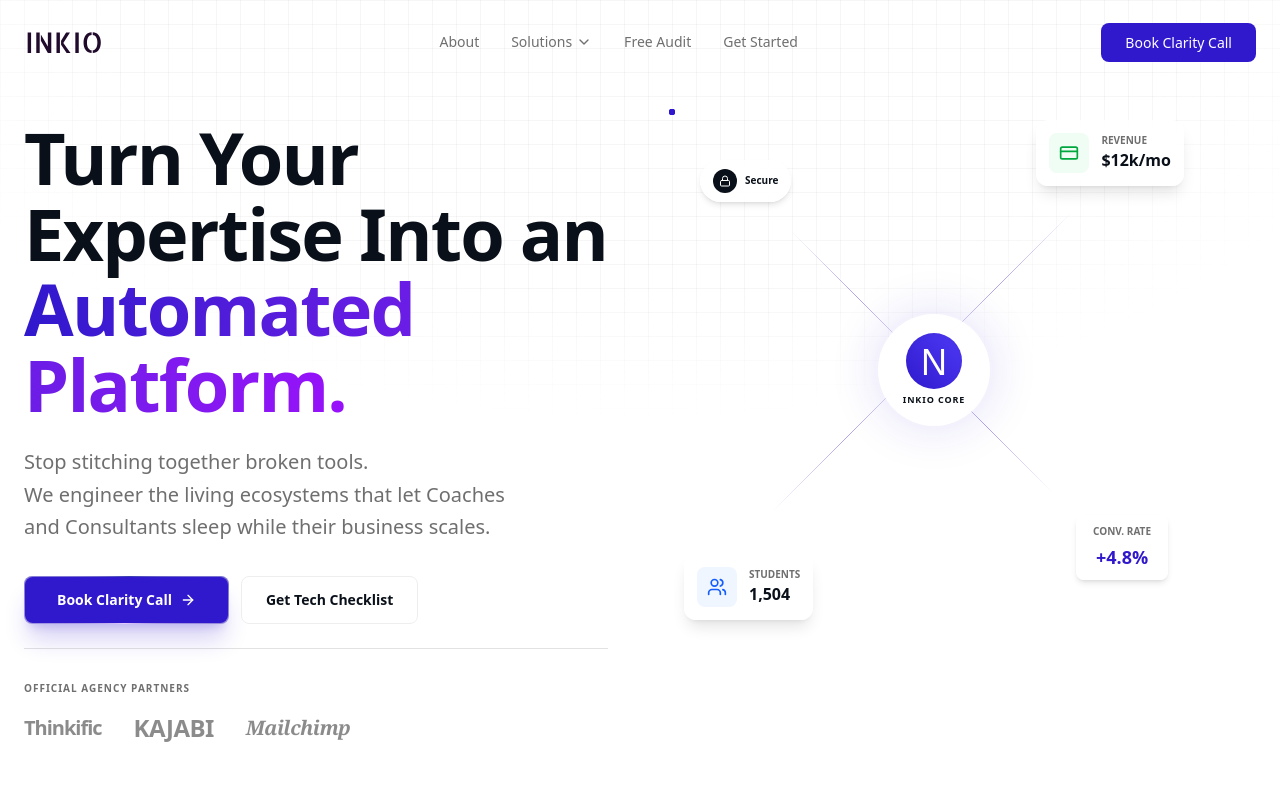
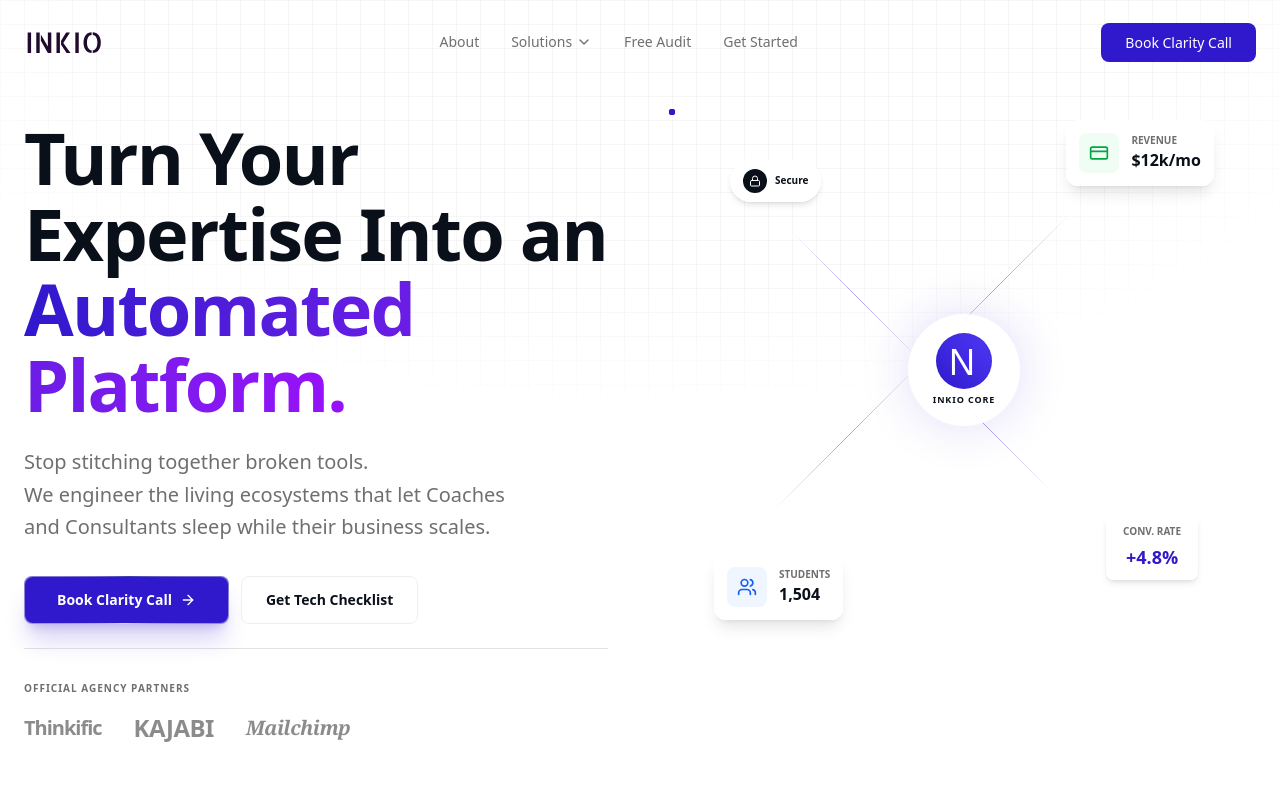
Before and after one commit to EbunoluwaArimoro/inkio-web-agency, a Next.js app: page / in a window 1280 px wide. Shown: the top 800 px of the page. Built offline with nearby package versions, Linux system fonts and the light colour scheme; a web font is replaced by a local one.

Commit message:
Fix alignment issues in Hero component by removing margin and adjusting padding for better centering

```diff
--- a/components/sections/Hero.tsx
+++ b/components/sections/Hero.tsx
@@ -100,10 +100,12 @@
              </svg>
 
              {/* CENTRAL NODE */}
-             <div className="mr-15 mt-4 relative z-20 animate-float-slow flex items-center justify-center w-[500px] h-[500px]">
+             {/* FIX 1: Removed 'mr-15' to fix off-center alignment on different screens */}
+             <div className="mt-4 relative z-20 animate-float-slow flex items-center justify-center w-[500px] h-[500px]">
                 <div className="w-28 h-28 glass-card rounded-full flex flex-col items-center justify-center shadow-[0_0_50px_rgba(48,24,205,0.15)] border border-white/60 z-30">
                    <div className="w-14 h-14 bg-gradient-to-tr from-primary to-indigo-600 rounded-full flex items-center justify-center text-white mb-1 shadow-inner">
-                     <span className="text-4xl leading-none pt-1" style={{ fontFamily: 'var(--font-allerta), sans-serif', fontWeight: '400' }}>
+                     {/* FIX 2: Added 'pr-1' to optically center the letter N */}
+                     <span className="text-4xl leading-none pt-1 pr-1" style={{ fontFamily: 'var(--font-allerta), sans-serif', fontWeight: '400' }}>
                        N
                      </span>
                    </div>
```
